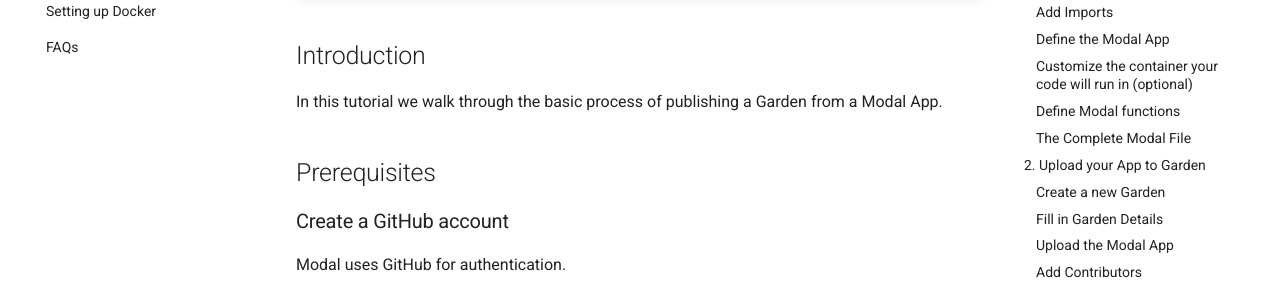
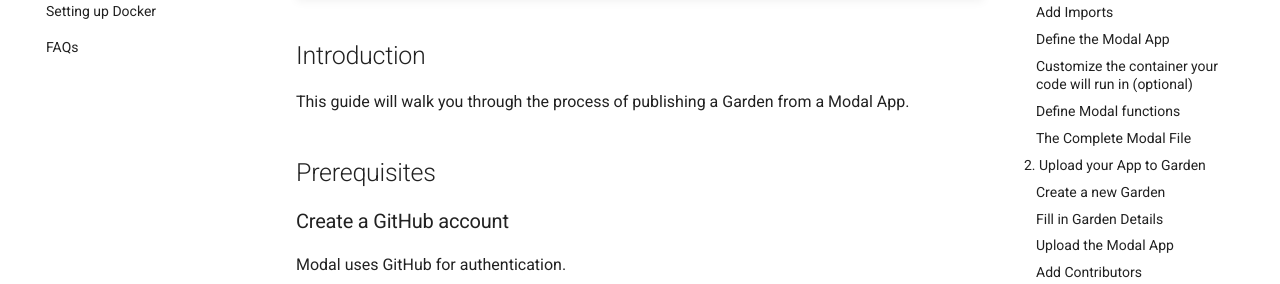
Before and after one commit to Garden-AI/garden, an MkDocs documentation site: the page built from docs/user_guide/modal-publishing.md, in a window 1280 px wide and 900 px high. Shown: the part 354-638 px from the top of the window. Built offline with MkDocs 1.6.1 and Material for MkDocs 9.7.7, drawn with Linux system fonts in a browser that asks for light colours; comment, search, counter and statistics services are not loaded; some of the changed text lies outside the part shown.

```diff
--- a/docs/user_guide/modal-publishing.md
+++ b/docs/user_guide/modal-publishing.md
@@ -6,7 +6,7 @@
 
 ## Introduction
 
-In this tutorial we walk through the basic process of publishing a Garden from a Modal App.
+This guide will walk you through the process of publishing a Garden from a Modal App.
 
 ## Prerequisites
 
```
Also changed, not shown: other parts of docs/user_guide/modal-publishing.md (+3 -0 lines).
